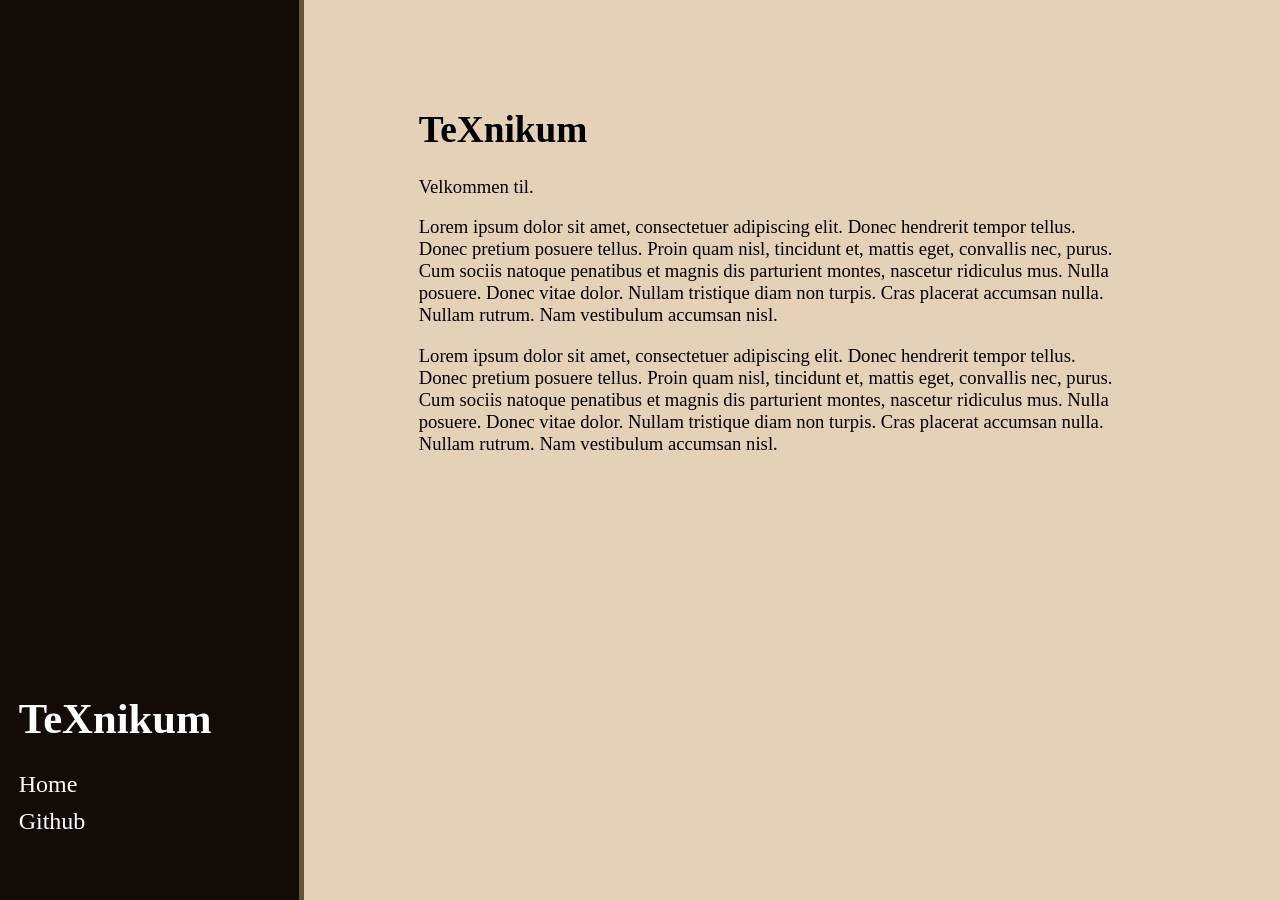
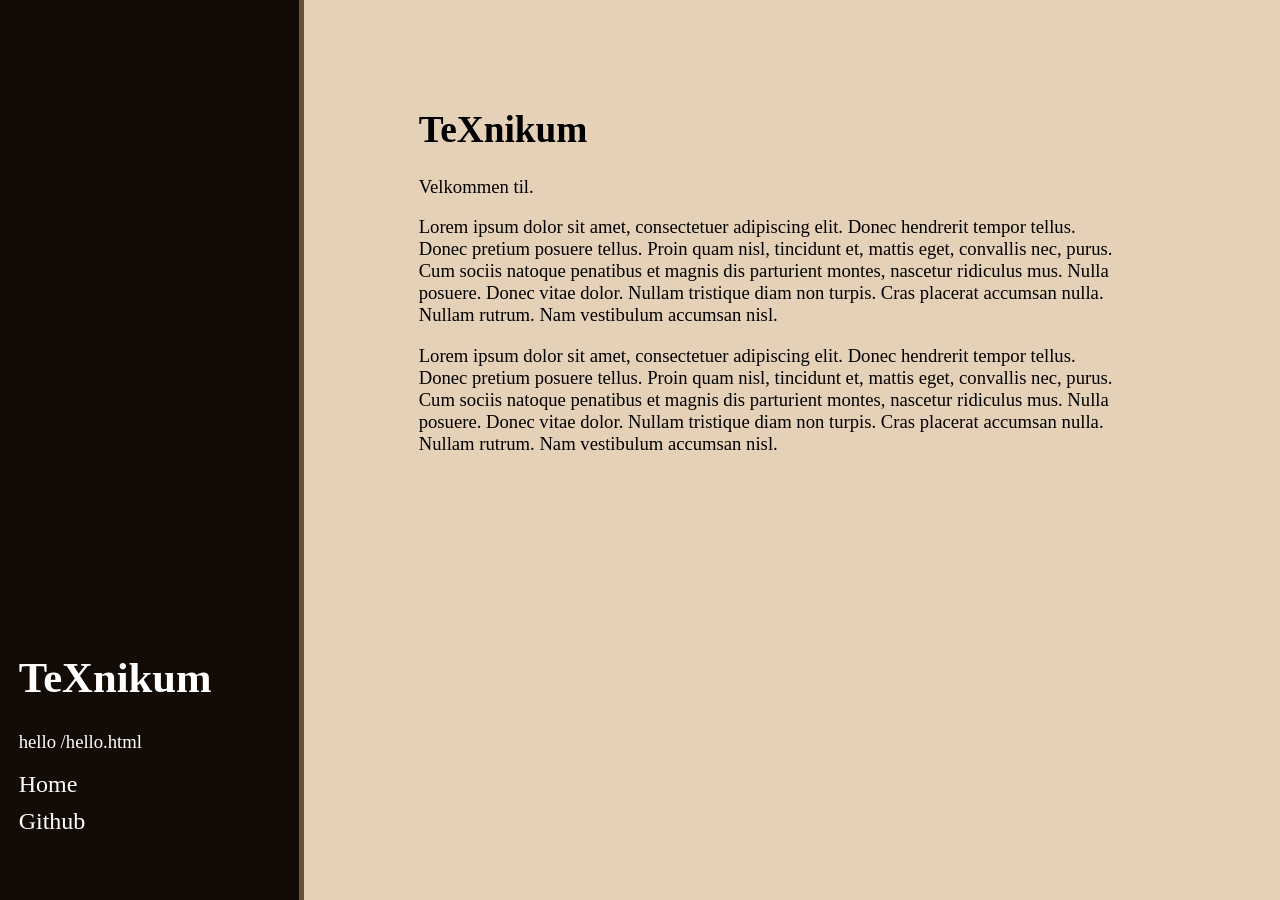
Before and after one commit to TeXnikum/TeXnikum.github.io, a Jekyll site: the page built from hello.md, in a window 1280 px wide. Built offline with Jekyll 4.4.1, drawn with Linux system fonts in a browser that asks for light colours.

Commit message:
working on page styling

```diff
--- a/_includes/sidebar.html
+++ b/_includes/sidebar.html
@@ -1,7 +1,7 @@
 <div class="sidebar">
   <div class="sidebar-content">
     <h1>TeXnikum</h1>
-    {% for node in sitepages %}
+    {% for node in site.pages %}
     {{ node.title }}
     {{ node.url }}
     {% endfor %}
```
